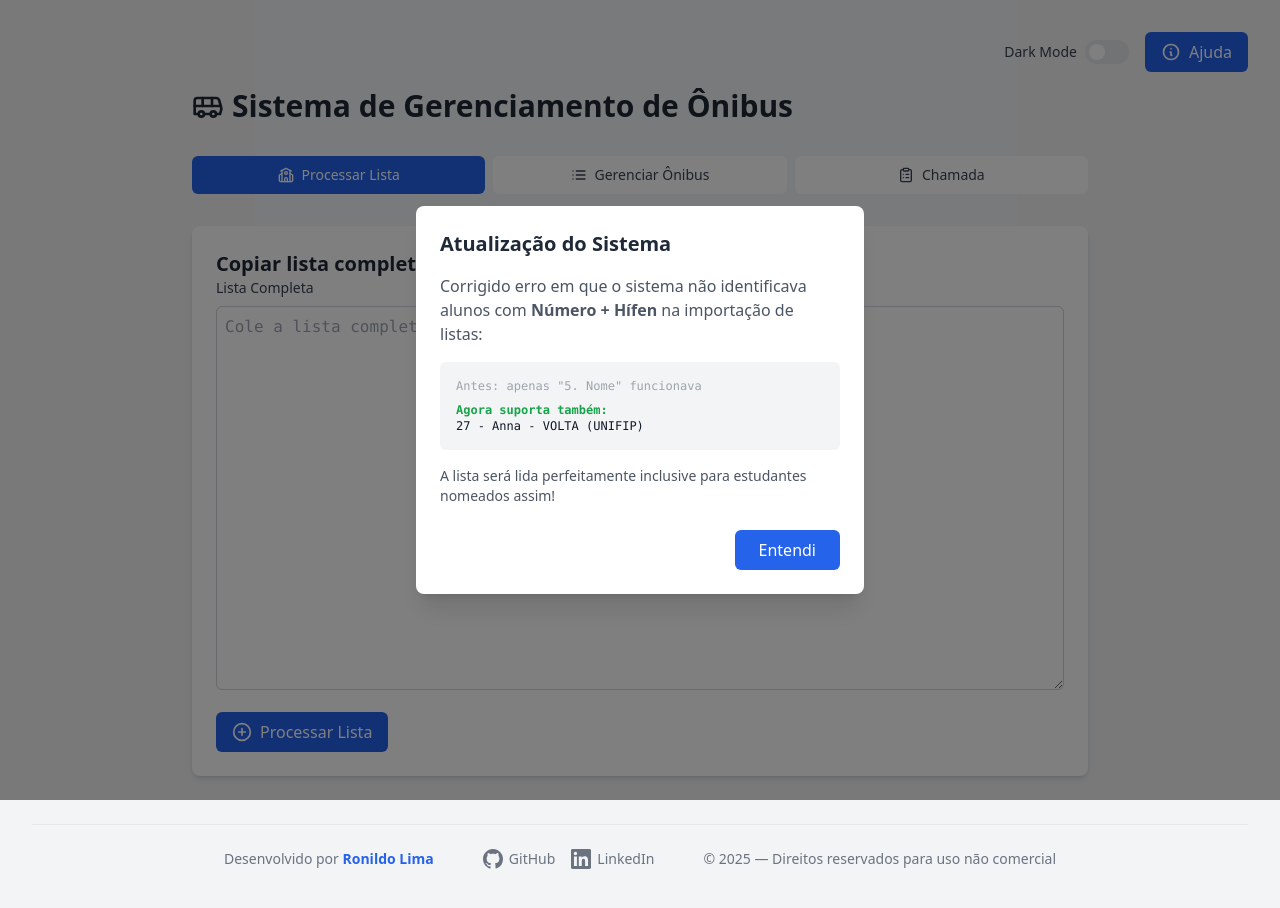
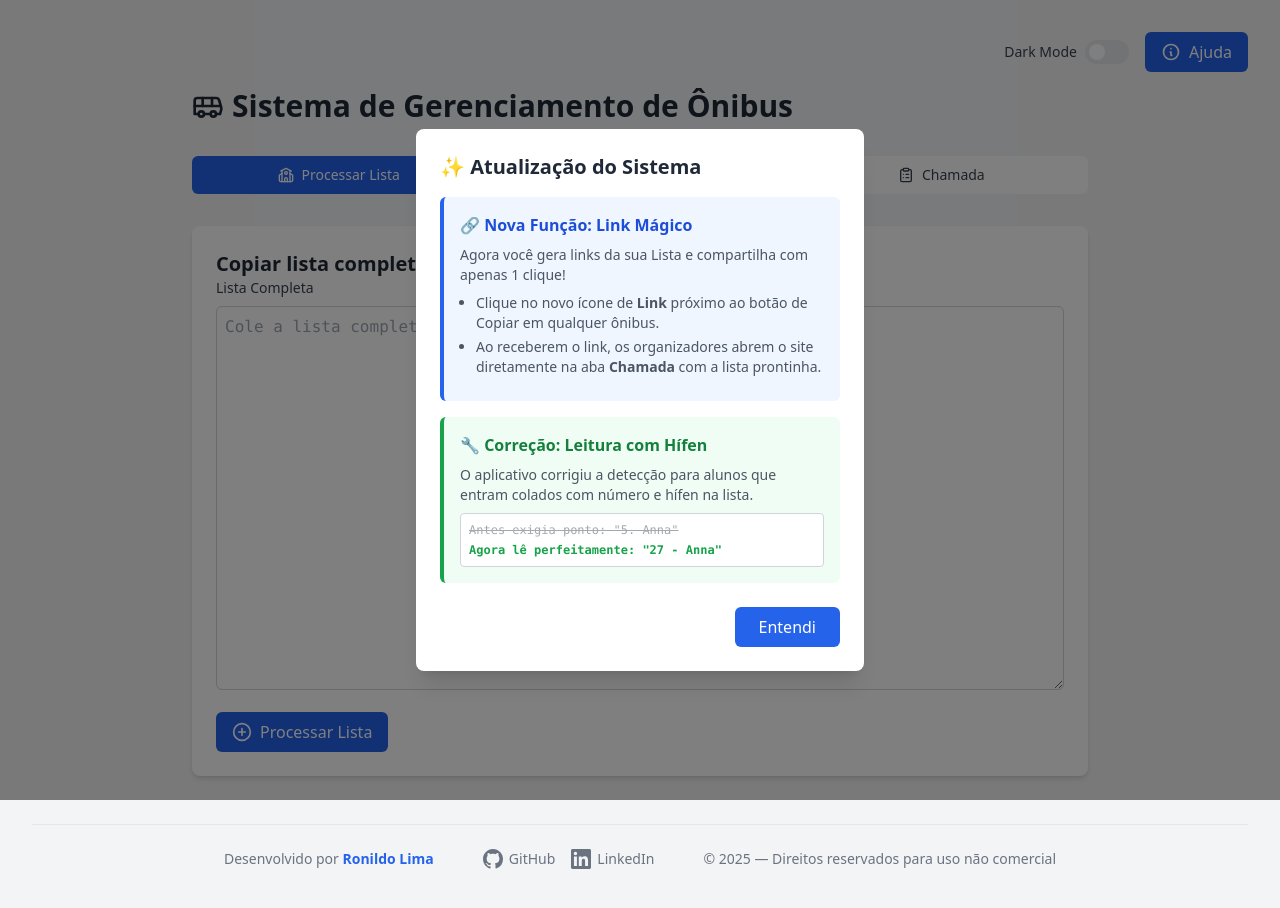
Before and after one commit to RonildoLima/bus-management, a React (Vite) app: page / in a window 1280 px wide. Shown: the top 908 px of the page. Built offline with nearby package versions, Linux system fonts and the light colour scheme.

Commit message:
Nova chamada

```diff
--- a/src/components/UpdateModal.tsx
+++ b/src/components/UpdateModal.tsx
@@ -8,14 +8,14 @@ export function UpdateModal({ darkMode }: UpdateModalProps) {
   const [isOpen, setIsOpen] = useState(false);
 
   useEffect(() => {
-    const hasSeenModal = localStorage.getItem('hasSeenHyphenUpdateModal');
+    const hasSeenModal = localStorage.getItem('hasSeenMagicLinkUpdateModal');
     if (!hasSeenModal) {
       setIsOpen(true);
     }
   }, []);
 
   const handleClose = () => {
-    localStorage.setItem('hasSeenHyphenUpdateModal', 'true');
+    localStorage.setItem('hasSeenMagicLinkUpdateModal', 'true');
     setIsOpen(false);
   };
 
@@ -23,23 +23,38 @@ export function UpdateModal({ darkMode }: UpdateModalProps) {
 
   return (
     <div className="fixed inset-0 bg-black bg-opacity-50 z-[60] flex items-center justify-center p-4">
-      <div className={`w-full max-w-md rounded-lg shadow-xl ${darkMode ? 'bg-gray-800 text-white' : 'bg-white text-gray-800'}`}>
-        <div className="p-6">
+      <div className={`w-full max-w-md rounded-lg shadow-xl overflow-hidden ${darkMode ? 'bg-gray-800 text-white' : 'bg-white text-gray-800'}`}>
+        <div className={`p-6 max-h-[85vh] overflow-y-auto`}>
           <h2 className="text-xl font-bold mb-4 flex items-center gap-2">
-            Atualização do Sistema
+            ✨ Atualização do Sistema
           </h2>
           <div className={`space-y-4 text-sm ${darkMode ? 'text-gray-300' : 'text-gray-600'}`}>
-            <p className="text-base">
-              Corrigido erro em que o sistema não identificava alunos com <strong>Número + Hífen</strong> na importação de listas:
-            </p>
-            <div className={`p-4 rounded-md font-mono text-xs ${darkMode ? 'bg-gray-900 text-gray-400' : 'bg-gray-100 text-gray-600'}`}>
-              <span className="opacity-50">Antes: apenas "5. Nome" funcionava</span>
-              <br />
-              <span className={`font-bold mt-2 inline-block ${darkMode ? 'text-green-400' : 'text-green-600'}`}>Agora suporta também:</span>
-              <br />
-              <span className={darkMode ? 'text-gray-100' : 'text-gray-900'}>27 - Anna - VOLTA (UNIFIP)</span>
+            <div className={`p-4 rounded-md border-l-4 ${darkMode ? 'bg-gray-700 border-blue-500' : 'bg-blue-50 border-blue-600'}`}>
+              <p className={`font-bold text-base mb-2 flex items-center gap-2 ${darkMode ? 'text-blue-400' : 'text-blue-700'}`}>
+                🔗 Nova Função: Link Mágico
+              </p>
+              <p className="mb-2">
+                Agora você gera links da sua Lista e compartilha com apenas 1 clique!
+              </p>
+              <ul className="list-disc pl-4 space-y-1 mb-2">
+                <li>Clique no novo ícone de <strong>Link</strong> próximo ao botão de Copiar em qualquer ônibus.</li>
+                <li>Ao receberem o link, os organizadores abrem o site diretamente na aba <strong>Chamada</strong> com a lista prontinha.</li>
+              </ul>
             </div>
-            <p>A lista será lida perfeitamente inclusive para estudantes nomeados assim!</p>
+
+            <div className={`p-4 rounded-md border-l-4 ${darkMode ? 'bg-gray-700 border-green-500' : 'bg-green-50 border-green-600'}`}>
+              <p className={`font-bold text-base mb-2 flex items-center gap-2 ${darkMode ? 'text-green-400' : 'text-green-700'}`}>
+                🔧 Correção: Leitura com Hífen
+              </p>
+              <p className="mb-2">
+                O aplicativo corrigiu a detecção para alunos que entram colados com número e hífen na lista.
+              </p>
+              <div className={`p-2 rounded font-mono text-xs ${darkMode ? 'bg-gray-900 border border-gray-600' : 'bg-white border border-gray-300'}`}>
+                <span className="opacity-50 line-through">Antes exigia ponto: "5. Anna"</span>
+                <br />
+                <span className={`font-bold mt-1 inline-block ${darkMode ? 'text-green-400' : 'text-green-600'}`}>Agora lê perfeitamente: "27 - Anna"</span>
+              </div>
+            </div>
           </div>
           <div className="mt-6 flex justify-end">
             <button
```
